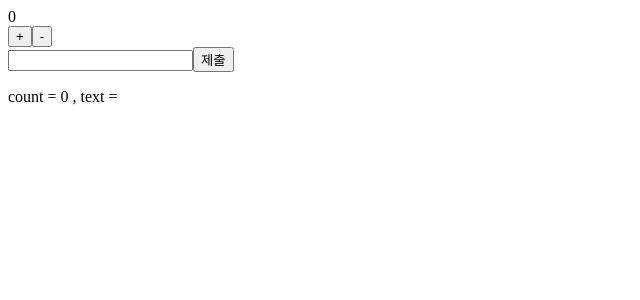
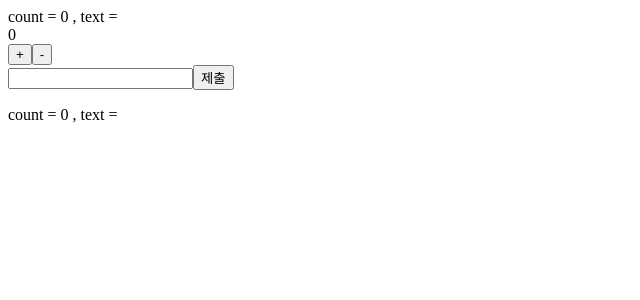
Before and after one commit to toswm128/recoil_Study, a React (Create React App) app in the folder recoil_ts/: page / in a window 1280 px wide. Shown: the top 300 px of the page, without its empty margins (0-640 px from the left). Built offline with nearby package versions, Linux system fonts and the light colour scheme.

Commit message:
[ADD] header

```diff
--- a/recoil_ts/src/App.tsx
+++ b/recoil_ts/src/App.tsx
@@ -1,50 +1,19 @@
 import React from "react";
-import {
-  RecoilRoot,
-  atom,
-  selector,
-  useRecoilState,
-  useRecoilValue,
-  useResetRecoilState,
-} from "recoil";
-import { countText } from "./Stores/inputStore";
-import useInput from "./hooks/useInput/useInput";
-import useCounter from "./hooks/useCounter/useCounter";
-import { todos } from "./Stores/inputStore";
+import { RecoilRoot } from "recoil";
+
 import { BrowserRouter as Router, Route, Switch } from "react-router-dom";
 import MainPage from "./Pages/MainPage";
+import TodoShowingPage from "./Pages/TodoShowingPage";
 
 function App() {
-  const selector = useRecoilValue(countText);
-
-  const [todo, setTodo] = useRecoilState(todos);
-  const text = useInput();
-  const number = useCounter();
-
-  const submit = () => {
-    setTodo([...todo, text.value]);
-  };
-
   return (
     <RecoilRoot>
       <Router>
         <Switch>
           <Route exact path="/" component={MainPage} />
+          <Route path="/Show" component={TodoShowingPage} />
         </Switch>
       </Router>
-      {/* <div>
-        <div>{number.value}</div>
-        <button onClick={number.plus}>+</button>
-        <button onClick={number.mines}>-</button>
-      </div>
-      <input type="text" {...text} />
-      <button onClick={submit}>제출</button>
-      <p>{selector}</p>
-      <ul>
-        {todo.map((currnt, key) => {
-          return <div key={key}>{currnt}</div>;
-        })}
-      </ul> */}
     </RecoilRoot>
   );
 }
--- /dev/null
+++ b/recoil_ts/src/Components/Header.tsx
@@ -0,0 +1,16 @@
+import React from "react";
+
+interface HeaderType {
+  selector: String;
+  todo: Array<String>;
+}
+
+const Header = ({ selector, todo }: HeaderType) => {
+  return (
+    <div>
+      <div>{selector}</div>
+    </div>
+  );
+};
+
+export default Header;
--- a/recoil_ts/src/Components/Main.tsx
+++ b/recoil_ts/src/Components/Main.tsx
@@ -10,6 +10,7 @@ interface MainProps {
 }
 
 const Main = ({ selector, todo, text, number, submit }: MainProps) => {
+  console.log(number, text);
   return (
     <RecoilRoot>
       <div>
--- /dev/null
+++ b/recoil_ts/src/Components/TodoShowing.tsx
@@ -0,0 +1,19 @@
+import React from "react";
+import { countText } from "../Stores/inputStore";
+import { todos } from "../Stores/inputStore";
+
+interface TodoType {
+  selector: String;
+  todo: Array<String>;
+}
+
+const TodoShowing = ({ selector, todo }: TodoType) => {
+  console.log(countText, todos);
+  return (
+    <div>
+      <div>{selector}</div>
+    </div>
+  );
+};
+
+export default TodoShowing;
--- /dev/null
+++ b/recoil_ts/src/Containers/HeaderContainer.tsx
@@ -0,0 +1,14 @@
+import React from "react";
+import Header from "../Components/Header";
+import { countText } from "../Stores/inputStore";
+import { todos } from "../Stores/inputStore";
+import { useRecoilState, useRecoilValue } from "recoil";
+
+const HeaderConstainer = () => {
+  const selector = useRecoilValue<String>(countText);
+
+  const todo = useRecoilValue(todos);
+  return <Header selector={selector} todo={todo} />;
+};
+
+export default HeaderConstainer;
--- /dev/null
+++ b/recoil_ts/src/Containers/TodoShowingContainer.tsx
@@ -0,0 +1,14 @@
+import React from "react";
+import TodoShowing from "../Components/TodoShowing";
+import { countText } from "../Stores/inputStore";
+import { todos } from "../Stores/inputStore";
+import { useRecoilState, useRecoilValue } from "recoil";
+
+const TodoShowingContainer = () => {
+  const selector = useRecoilValue<String>(countText);
+  const todo = useRecoilValue(todos);
+  console.log(selector, todo);
+  return <TodoShowing selector={selector} todo={todo} />;
+};
+
+export default TodoShowingContainer;
--- a/recoil_ts/src/Pages/MainPage.tsx
+++ b/recoil_ts/src/Pages/MainPage.tsx
@@ -1,8 +1,14 @@
 import React from "react";
 import MainContainer from "../Containers/MainContainer";
+import HeaderContainer from "../Containers/HeaderContainer";
 
 const MainPage = () => {
-  return <MainContainer />;
+  return (
+    <>
+      <HeaderContainer />
+      <MainContainer />
+    </>
+  );
 };
 
 export default MainPage;
--- /dev/null
+++ b/recoil_ts/src/Pages/TodoShowingPage.tsx
@@ -0,0 +1,8 @@
+import React from "react";
+import TodoShowingContainer from "../Containers/TodoShowingContainer";
+
+const TodoShowingPage = () => {
+  return <TodoShowingContainer />;
+};
+
+export default TodoShowingPage;
```
Also changed, not shown: recoil_ts/src/Containers/MainContainer.tsx (+2 -9 lines).
